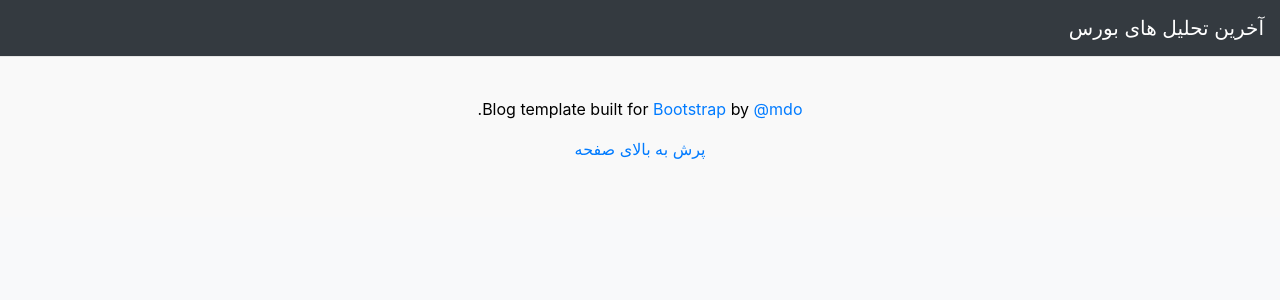
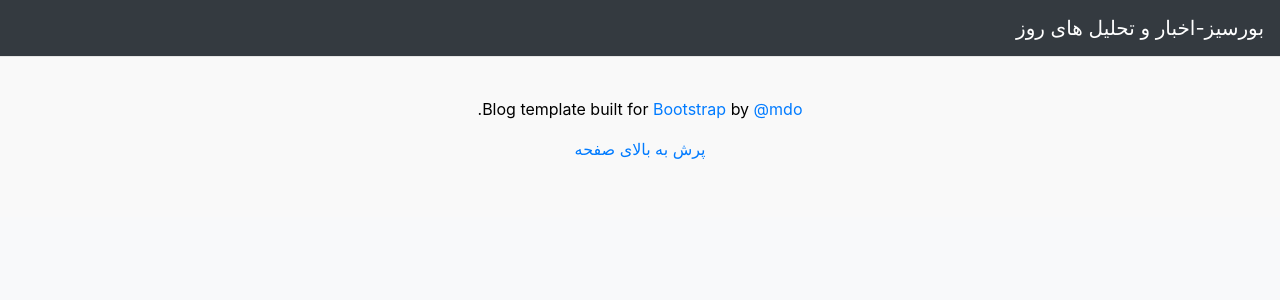
Before and after one commit to mhsharifi96/sursiz_ir, a Django app: template templates/base.html in a window 1280 px wide. Shown: the top 300 px of the page. Run offline with Django 3.2, Linux system fonts and the light colour scheme; the template is opened without the code that fills it, so the values that code supplies are empty; some libraries are stand-ins or nearby versions.

Commit message:
phase one

```diff
--- a/bors/views.py
+++ b/bors/views.py
@@ -4,6 +4,7 @@ import  datetime
 from django.contrib.auth.mixins import LoginRequiredMixin
 from django.views import View
 from django.http import HttpResponse,HttpResponseRedirect,Http404
+import jdatetime
 # Create your views here.
 
 def index (request):
@@ -24,6 +25,7 @@ def index (request):
     return render(request, 'home.html',{
         'twits':twits,
         'companeis': companeis,
+        'jdate' : jdatetime.date.today()
     })
 
 class UnavailableTiwtView(LoginRequiredMixin,View):
--- a/templates/base.html
+++ b/templates/base.html
@@ -11,7 +11,8 @@
   <meta name="description" content="">
   <meta name="author" content="Mark Otto, Jacob Thornton, and Bootstrap contributors">
   <meta name="generator" content="Jekyll v3.8.5">
-  <title>سورسیز-جدیدترین تحلیل های بورس</title>
+  <title>بورسیز-اخبار و تحلیل های روز {{jdate|date:"Y/m/d"}}</title>
+  <meta name="description" content="بررسی و آنالیز اخبار و جدیدترین تحلیل های بورس در تاریخ {{jdate|date:"Y/m/d"}}-یافتن بهترین سیگنال های امروز {{jdate|date:"Y/m/d"}}"/>
 
   <!-- Bootstrap core CSS -->
   <link href=" {% static 'bootstrap.css' %}" rel="stylesheet">
@@ -43,7 +44,7 @@
 <body class="bg-light">
   <!-- start Header -->
   <nav class="navbar navbar-expand-lg fixed-top navbar-dark bg-dark">
-    <a class="navbar-brand mr-auto mr-lg-0" href="https://bootstrap.rtlcss.com/docs/4.2/examples/offcanvas/#">آخرین تحلیل های بورس</a>
+    <a class="navbar-brand mr-auto mr-lg-0" href="https://bootstrap.rtlcss.com/docs/4.2/examples/offcanvas/#">بورسیز-اخبار و تحلیل های روز</a>
     <button class="navbar-toggler p-0 border-0" type="button" data-toggle="offcanvas">
       <span class="navbar-toggler-icon"></span>
     </button>
--- a/templates/home.html
+++ b/templates/home.html
@@ -5,7 +5,7 @@
   <img class="mr-3" src="{% static 'bootstrap-outline.svg' %}" alt="" width="48" height="48">
   <div class="lh-100">
     <h6 class="mb-0 text-white lh-100">آخرین ها</h6>
-    <small>امروز</small>
+    <small>تاریخ:{{jdate|date:"Y/m/d"}}</small>
   </div>
 </div>
 
@@ -65,9 +65,9 @@
         {% if twit.image %}
         <button style="margin-left: 2%;    font-size: 9px;margin: auto;" type="button" class="btn btn-success" data-toggle="modal" data-target="#id-{{twit.id}}">
           نمایش عکس</button>
-          {% else %}
+          {% comment %} {% else %}
           <button disabled style="margin-left: 2%;    font-size: 9px;margin: auto;" type="button" class="btn btn-success" data-toggle="modal">
-          نمایش عکس</button>
+          نمایش عکس</button> {% endcomment %}
         {% endif %}
 
           <button style="margin-left: 2%;font-size: 9px;margin: auto;" type="button" class="btn btn-primary" data-toggle="modal" >
```
Also changed, not shown: db.sqlite3.
